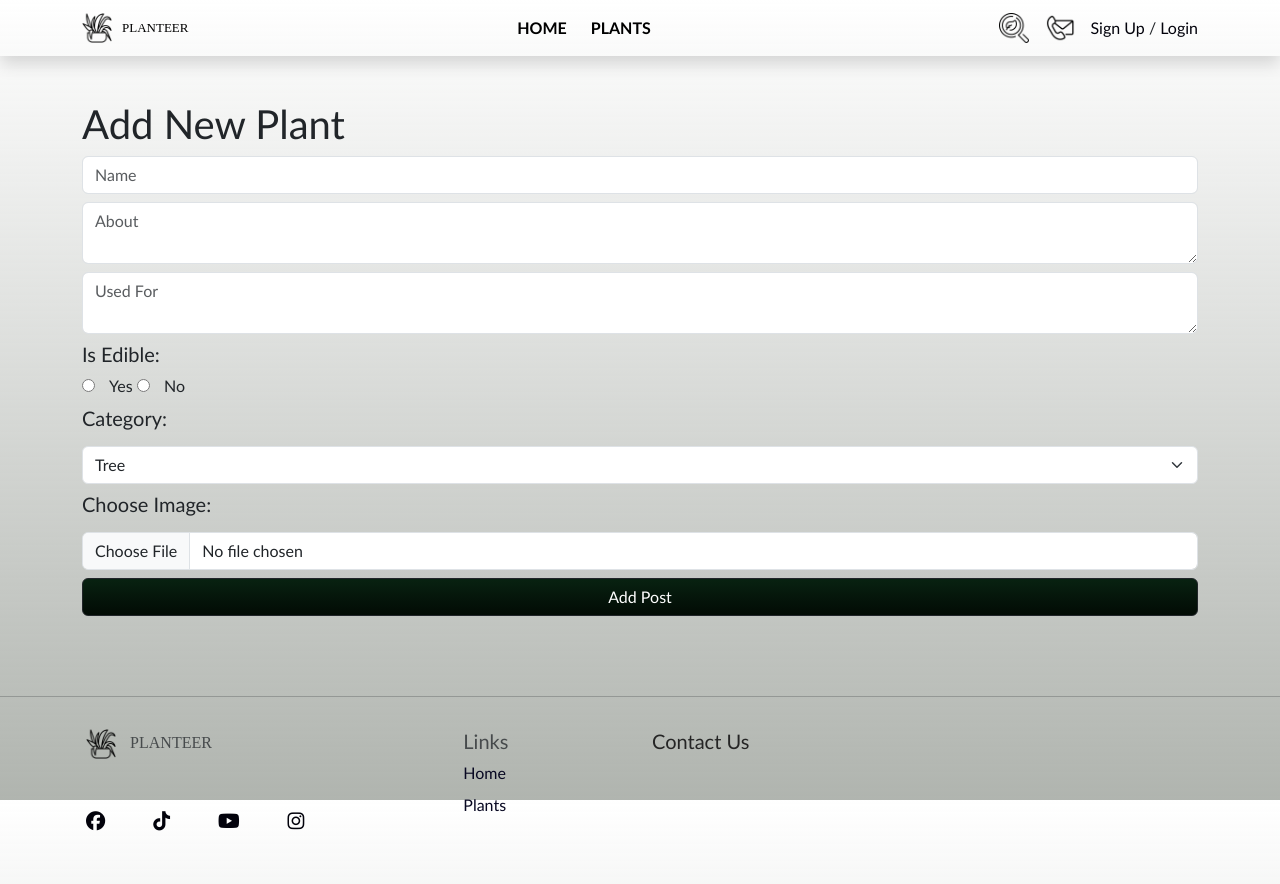
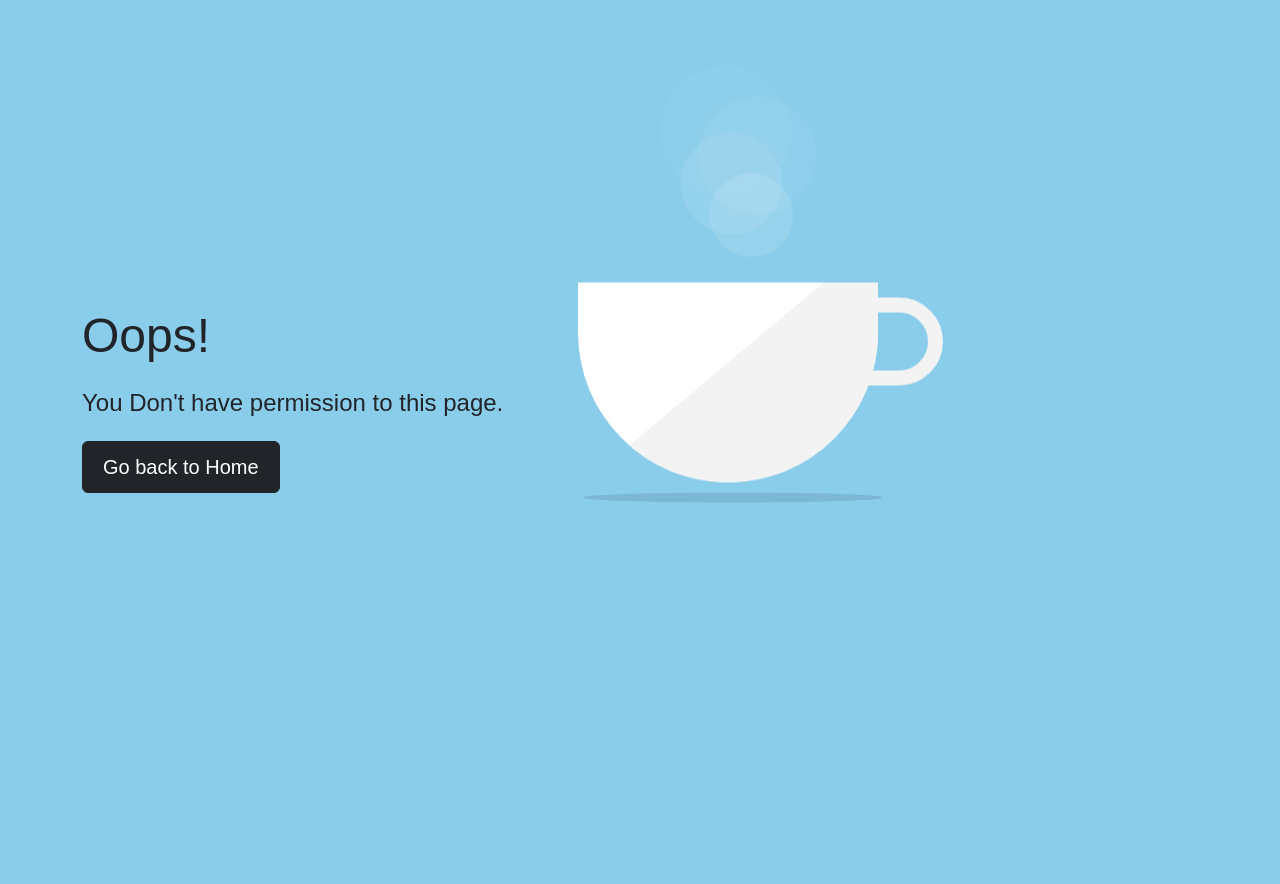
Before and after one commit to T-Python-Feb-24/LAB-ORM-2-PLANTEER, a Django app: page /plants/new/ in a window 1280 px wide. After the commit the page ends 502 px from the top, so only its background shows below. Run offline with Django 5.2, Linux system fonts and the light colour scheme; some libraries are stand-ins or nearby versions; some web fonts are replaced.

Commit message:
Django ORM One To One, simple permissions

```diff
--- a/Planteer/main/templates/main/contact.html
+++ b/Planteer/main/templates/main/contact.html
@@ -49,7 +49,9 @@
 
             <div class="row mt-4 ">
                 <div class="col d-flex justify-content-center">
-                    <a href="{% url 'main:message' %}" class="btn btn-outline-dark">Go to Messages...</a>
+                    {% if request.user.is_superuser %}
+                        <a href="{% url 'main:message' %}" class="btn btn-outline-dark">Go to Messages...</a>
+                    {% endif %}
                 </div>
             </div>
         </div>
--- a/Planteer/main/templates/main/home.html
+++ b/Planteer/main/templates/main/home.html
@@ -21,7 +21,9 @@
                 <div class="col"></div>
                 <div style="display: flex; justify-content: space-between;">
                     <h1>PLANTS</h1>
-                    <a class="btn btn-dark" href="{% url 'main:add_plant' %}" style="margin: 5px; padding: 10px; color: aliceblue; background: linear-gradient(#082211, #05160b, #020b04);">Add Plant</a>
+                    {% if request.user.is_staff %}
+                        <a class="btn btn-dark" href="{% url 'main:add_plant' %}" style="margin: 5px; padding: 10px; color: aliceblue; background: linear-gradient(#082211, #05160b, #020b04);">Add Plant</a>
+                    {% endif %}
                 </div>
                 <hr>
             </div>
--- /dev/null
+++ b/Planteer/main/templates/no_permission.html
@@ -0,0 +1,170 @@
+<!DOCTYPE html>
+<html lang="en">
+<head>
+    <meta charset="UTF-8">
+    <meta name="viewport" content="width=device-width, initial-scale=1.0">
+    <title>404 Page Not Found</title>
+    <link
+    href="https://cdn.jsdelivr.net/npm/bootstrap@5.3.0-alpha3/dist/css/bootstrap.min.css"
+    rel="stylesheet"
+    integrity="sha384-KK94CHFLLe+nY2dmCWGMq91rCGa5gtU4mk92HdvYe+M/SXH301p5ILy+dN9+nJOZ"
+    crossorigin="anonymous">
+    <!-- custom css -->
+    <style>
+        body {
+            display: flex;
+            flex-direction: column;
+            justify-content: center;
+            align-items: center;
+            height: 100vh;
+            font-family: Arial, sans-serif;
+            background: #8acdeb;
+        }
+
+        h1 {
+            font-size: 3rem;
+            margin-bottom: 20px;
+        }
+
+        p {
+            font-size: 1.5rem;
+            margin-bottom: 20px;
+        }
+
+        .btn {
+            font-size: 1.25rem;
+            padding: 10px 20px;
+        }
+
+        #container {
+            position: absolute;
+            top: 50%;
+            left: 60%;
+            transform: translate(-50%, -50%);
+        }
+        .steam {
+            position: absolute;
+            height: 150px;
+            width: 150px;
+            border-radius: 50%;
+            background-color: #fff;
+            margin-top: -75px;
+            margin-left: 75px;
+            z-index: 0;
+            opacity: 0;
+        }
+
+        #steam1 {
+            -webkit-animation: steam1 4s ease-out infinite;
+            animation: steam1 4s ease-out infinite;
+        }
+
+        #steam3 {
+            -webkit-animation: steam1 4s ease-out 1s infinite;
+            animation: steam1 4s ease-out 1s infinite;
+        }
+
+        @-webkit-keyframes steam1 {
+            0% {transform: translateY(0) translateX(0) scale(0.25); opacity: 0.2;}
+            100% {transform: translateY(-200px) translateX(-20px) scale(1); opacity: 0;}
+        }
+
+        @keyframes steam1 {
+            0% {transform: translateY(0) translateX(0) scale(0.25); opacity: 0.2;}
+            100% {transform: translateY(-200px) translateX(-20px) scale(1); opacity: 0;}
+        }
+
+        #steam2 {
+            -webkit-animation: steam2 4s ease-out 0.5s infinite;
+            animation: steam2 4s ease-out 0.5s infinite;
+        }
+
+        #steam4 {
+            -webkit-animation: steam2 4s ease-out 1.5s infinite;
+            animation: steam2 4s ease-out 1.5s infinite;
+        }
+
+        @-webkit-keyframes steam2 {
+            0% {transform: translateY(0) translateX(0) scale(0.25); opacity: 0.2;}
+            100% {transform: translateY(-200px) translateX(20px) scale(1); opacity: 0;}
+        }
+
+        @keyframes steam2 {
+            0% {transform: translateY(0) translateX(0) scale(0.25); opacity: 0.2;}
+            100% {transform: translateY(-200px) translateX(20px) scale(1); opacity: 0;}
+        }
+
+        #cup {
+            z-index: 1;
+        }
+
+        #cup-body {
+            position: absolute;
+            height: 200px;
+            width: 300px;
+            border-radius: 0 0 150px 150px;
+            background-color: #fff;
+            margin: -15px;
+            display: inline-block;
+            overflow: hidden;
+            z-index: 1;
+        }
+
+        #cup-shade {
+            position: relative;
+            height: 300px;
+            width: 200px;
+            background-color: #F3F3F3;
+            display: inline-block;
+            margin-left: 42%;
+            margin-top: -3px;
+            transform: rotate(50deg);
+            z-index: 1;
+        }
+
+        #cup-handle {
+            position: relative;
+            height: 88px;
+            width: 100px;
+            border-radius: 0 150px 150px 0;
+            border: 15px solid #F3F3F3;
+            margin-bottom: 95px;
+            margin-left: 250px;
+            display: inline-block;
+            z-index: 0;
+        }
+
+        #shadow {
+            height: 10px;
+            width: 300px;
+            border-radius: 50%;
+            margin-top: 5px;
+            margin-left: -10px;
+            background-color: #7bb8d4;
+        }
+</style>
+</head>
+<body>
+    <div class="container">
+        <div id="container">
+            <div class="steam" id="steam1"> </div>
+            <div class="steam" id="steam2"> </div>
+            <div class="steam" id="steam3"> </div>
+            <div class="steam" id="steam4"> </div>
+
+            <div id="cup">
+              <div id="cup-body">
+                <div id="cup-shade"></div>
+              </div>
+              <div id="cup-handle"></div>
+            </div>
+
+            <div id="shadow"></div>
+          </div>
+        <!-- <img src="https://cdn.dribbble.com/users/1138875/screenshots/4669703/media/c25729131efb71198034c0275c21aea8.gif" alt="404" width="600" height="400"> -->
+        <h1>Oops!</h1>
+        <p>You Don't have permission to this page.</p>
+        <a class="btn btn-dark" href="{% url 'main:home' %}">Go back to Home</a>
+    </div>
+</body>
+</html>
--- a/Planteer/main/views.py
+++ b/Planteer/main/views.py
@@ -20,6 +20,10 @@ def home(request:HttpRequest):
     return render(request,'main/home.html', {'plants' : plants, "comments": comments})
 
 def add_plant(request:HttpRequest):
+
+    if not request.user.is_staff:
+        return render(request, "no_permission.html")
+
     if request.method == 'POST':
         try:
             new_plant = Plant(
@@ -72,6 +76,10 @@ def plant_detail(request:HttpRequest, plant_id):
         return render(request, "main/plant_detail.html", {"plant" : plant, "related": related, "comments": comments, "is_favored" : is_favored})
 
 def update_plant(request:HttpRequest, plant_id):
+
+        if not request.user.is_staff:
+            return render(request, "no_permission.html")
+
         try:
             plant = Plant.objects.get(pk=plant_id)
         except Plant.DoesNotExist:
@@ -95,6 +103,10 @@ def update_plant(request:HttpRequest, plant_id):
         return render(request, 'main/update_plant.html', {"plant" : plant, 'category' : Plant.Categories.choices})
 
 def delete_plant(request:HttpRequest, plant_id):
+
+    if not request.user.is_staff:
+        return render(request, "no_permission.html")
+
     try:
         plant = Plant.objects.get(pk=plant_id)
     except Plant.DoesNotExist:
@@ -141,6 +153,10 @@ def contact(request:HttpRequest):
         return render(request, 'main/contact.html')
 
 def messages(request:HttpRequest):
+
+    if not request.user.is_superuser:
+        return render(request, "no_permission.html")
+
     message = Contact.objects.all()[0:3]
 
     return render(request,'main/messages.html', {'message' : message})
```
Also changed, not shown: Planteer/accounts/models.py (added, +15 -0 lines), Planteer/accounts/templates/accounts/profile.html (+21 -2 lines), Planteer/accounts/templates/accounts/register.html (+44 -19 lines), Planteer/accounts/views.py (+13 -15 lines), Planteer/main/templates/main/plant_detail.html (+29 -9 lines), Planteer/accounts/migrations/0001_initial.py (added), Planteer/media/images/index.jpg (added).
